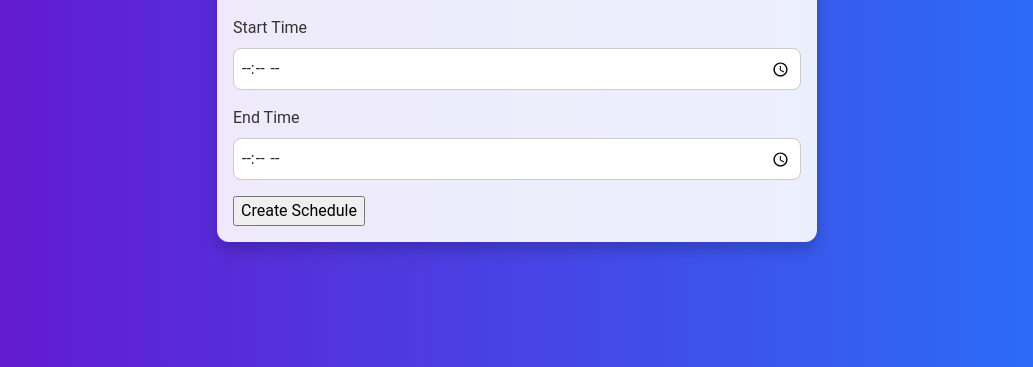
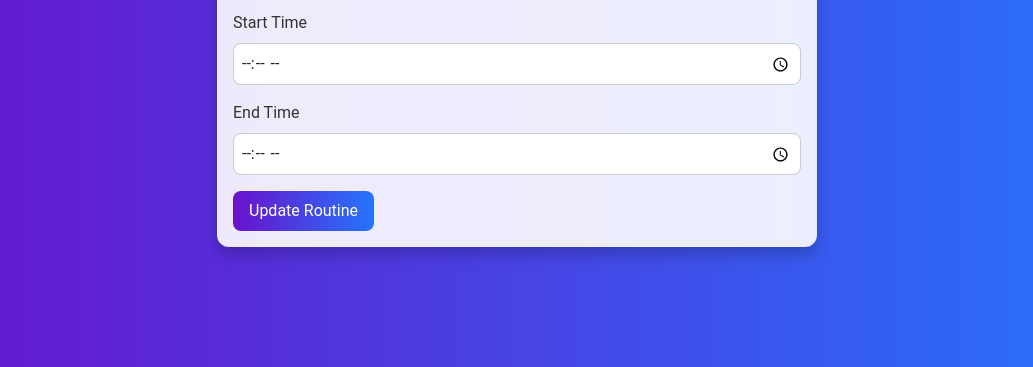
Before and after one commit to rofazhasan/School_Routine, a Flask app: template app/templates/update_routine.html in a window 1280 px wide. Shown: the part 433-800 px from the top of the page, without its empty margins (123-1156 px from the left). Run offline with Flask 3, Linux system fonts and the light colour scheme; the template is opened without the code that fills it: values that come from a table or form of the project are taken from there, others are empty.

Commit message:
Update update_routine.html

```diff
--- a/app/templates/update_routine.html
+++ b/app/templates/update_routine.html
@@ -143,7 +143,7 @@
                 {{ form.end_time(class="form-control") }}
             </div>
 
-            {{ form.submit }}
+            <button type="submit" class="btn btn-primary">Update Routine</button>
         </form>
     </div>
     <script src="https://cdn.jsdelivr.net/npm/bootstrap@5.3.0/dist/js/bootstrap.bundle.min.js"></script>
```
